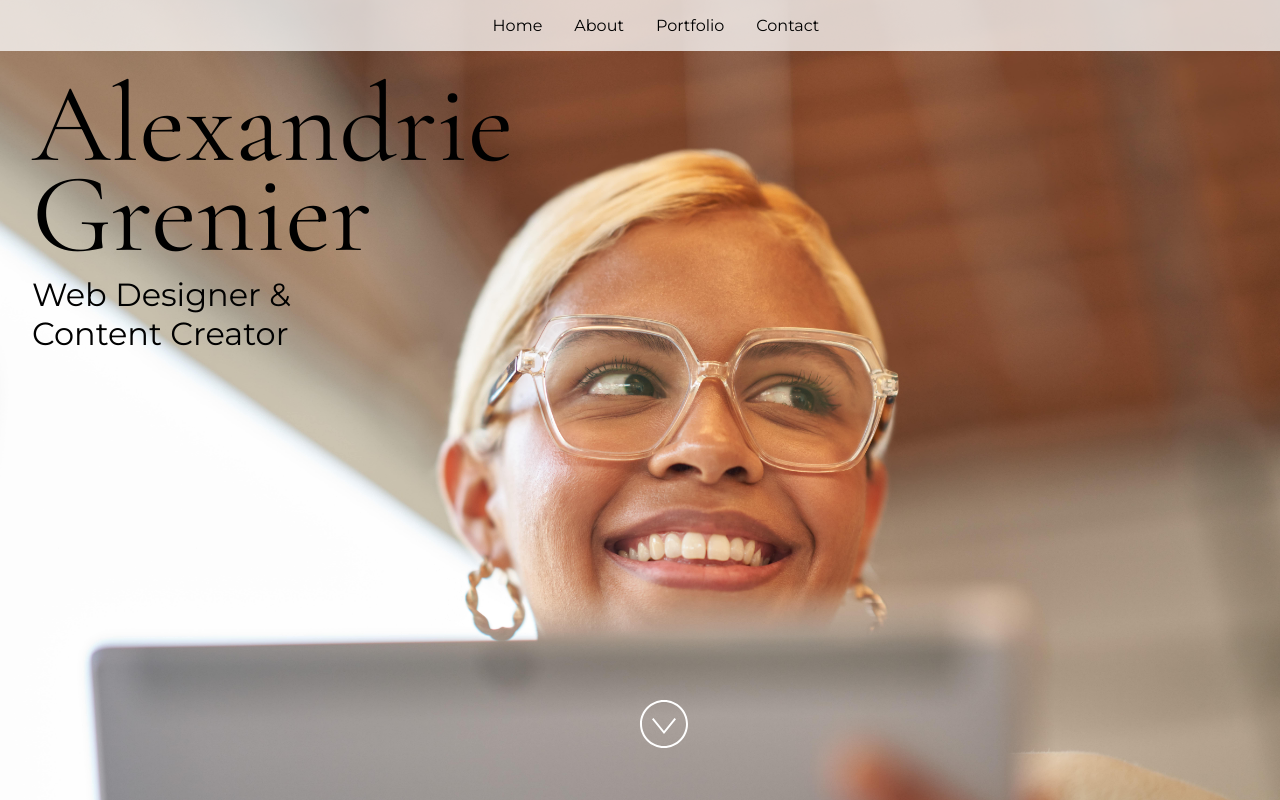
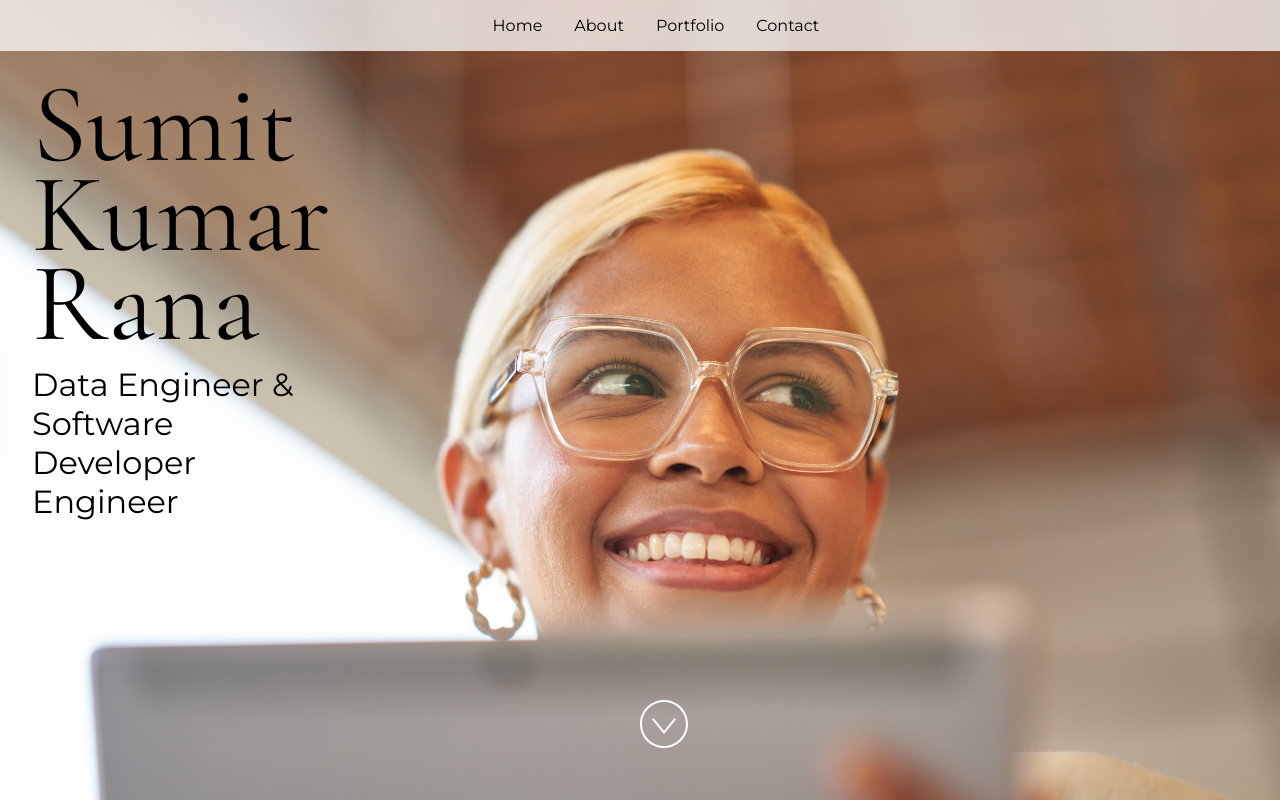
Before and after one commit to skrana125/portfolio-website, a React (Vite) app: page / in a window 1280 px wide. Built offline with nearby package versions, Linux system fonts and the light colour scheme.

Commit message:
Update App.jsx

```diff
--- a/src/App.jsx
+++ b/src/App.jsx
@@ -24,14 +24,14 @@ import "./styles.css";
  * If you don't have one of the social sites listed, leave it as an empty string.
  */
 const siteProps = {
-  name: "Alexandrie Grenier",
-  title: "Web Designer & Content Creator",
-  email: "alex@example.com",
-  gitHub: "microsoft",
-  instagram: "microsoft",
-  linkedIn: "satyanadella",
+  name: "Sumit Kumar Rana",
+  title: "Data Engineer & Software Developer Engineer",
+  email: "sumitpanday125@gmail.com",
+  gitHub: "https://www.github.com/skrana125",
+  instagram: "https://www.instegram.com/skrana125",
+  linkedIn: "https://www.linkedin.com/in/skrana125",
   medium: "",
-  twitter: "microsoft",
+  twitter: "https://www.twitter.com/skrana125",
   youTube: "Code",
 };
 
```
